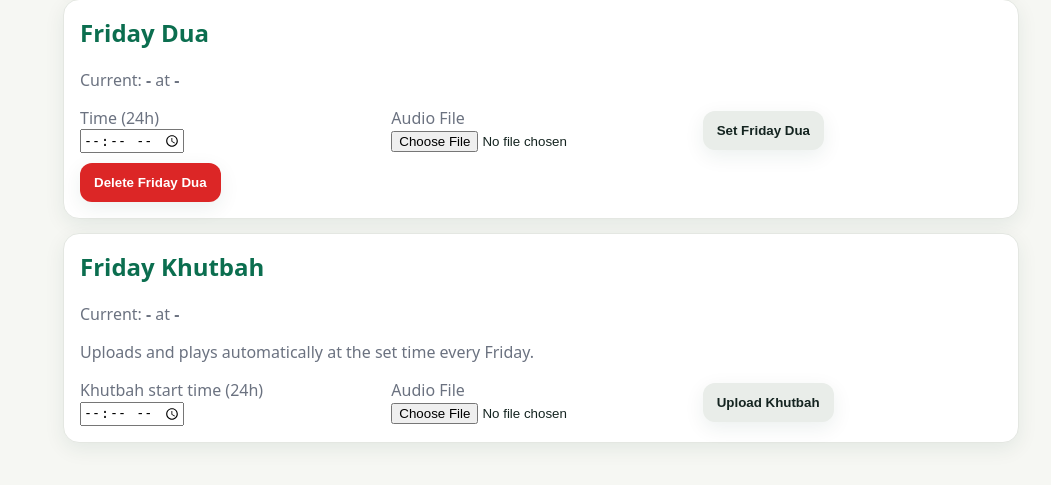
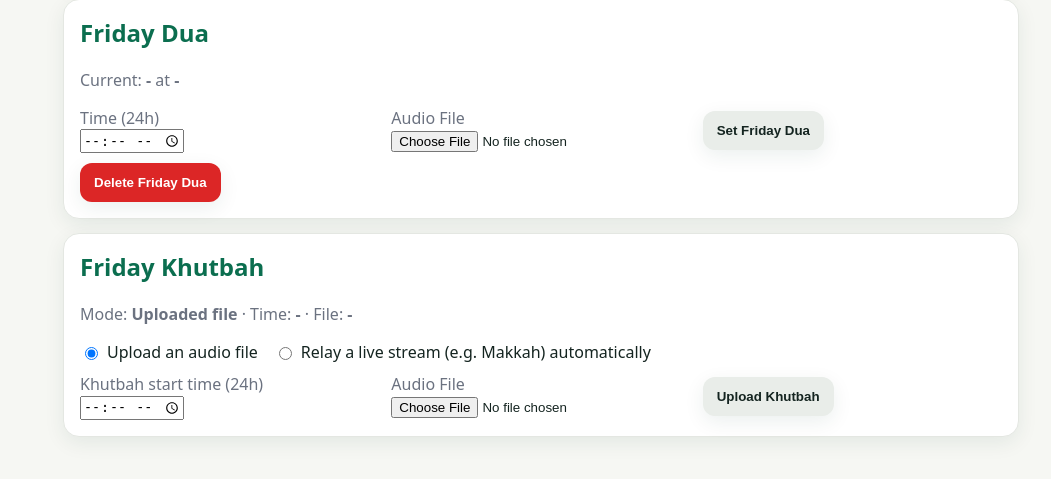
Before and after one commit to sharjeelkiyani/smart-azan, a Flask app: page /azan in a window 1280 px wide. Shown: the part 1493-1978 px from the top of the page, without its empty margins (229-1280 px from the left). After the commit the page ends 1952 px from the top, so only its background shows below. Run offline with Flask 3, Linux system fonts and the light colour scheme.

Commit message:
Add live relay option for Friday khutbah (e.g. Makkah live stream)
At khutbah_time on Fridays, instead of only playing an uploaded audio
file, you can now choose to relay one of your existing live streams
(Quran & Live page) in real time - no downloading or storing any
recording, just tuning into the live broadcast for the scheduled window.
Auto-stops after a configurable duration (default 45 min) via a new
scheduler check each tick.

Adds a mode selector on Azan Settings' Friday Khutbah section (Upload
file / Relay live stream), reusing the existing live-track picker and
quran_player's play/stop, so this shares all the same device-resolution
and reliability work already done for scheduled azan/dua playback.

Co-Authored-By: Claude Sonnet 5 <noreply@anthropic.com>

```diff
--- a/app.py
+++ b/app.py
@@ -18,6 +18,7 @@ import routes_dashboard
 import audio_player
 import history_log
 import islamic_utils
+import quran_player
 
 # ----------------- constants -----------------
 AUDIO_FOLDER = "audio"
@@ -49,7 +50,10 @@ def load_config():
                 "Isha": "default_azan.mp3",
             },
             "duas": [],
-            "friday_dua": {"file": "", "time": "", "khutbah_time": "", "khutbah_file": ""},
+            "friday_dua": {
+                "file": "", "time": "", "khutbah_time": "", "khutbah_file": "",
+                "khutbah_mode": "file", "khutbah_relay_track_id": "", "khutbah_relay_minutes": 45,
+            },
             "iqama_audio": "iqama.mp3",
             "output_device": "auto",
             "audio_output_mode": "auto",
@@ -85,6 +89,9 @@ def load_config():
     cfg.setdefault("friday_dua", {"file": "", "time": ""})
     cfg["friday_dua"].setdefault("khutbah_time", "")
     cfg["friday_dua"].setdefault("khutbah_file", "")
+    cfg["friday_dua"].setdefault("khutbah_mode", "file")
+    cfg["friday_dua"].setdefault("khutbah_relay_track_id", "")
+    cfg["friday_dua"].setdefault("khutbah_relay_minutes", 45)
     cfg.setdefault("output_device", "auto")
     cfg.setdefault("audio_output_mode", cfg.get("output_device", "auto"))
     cfg.setdefault("alsa_device", "")
@@ -256,13 +263,22 @@ def play_audio(filename, event_type="manual", label=None):
     return ok
 
 
+_khutbah_relay_stop_at = None
+
+
 # ----------------- scheduler thread -----------------
 def scheduler():
+    global _khutbah_relay_stop_at
     print("[Scheduler] Running…")
     played_events = set()
     last_min = -1
     while True:
         now = datetime.now()
+
+        if _khutbah_relay_stop_at and now >= _khutbah_relay_stop_at:
+            print("[Scheduler] Stopping Friday khutbah live relay (duration elapsed)")
+            quran_player.stop(audio_folder=AUDIO_FOLDER)
+            _khutbah_relay_stop_at = None
         if now.minute != last_min:
             played_events.clear()
             last_min = now.minute
@@ -359,14 +375,34 @@ def scheduler():
                     play_audio(ffile, "friday_dua", "Friday dua")
                     played_events.add(eid)
 
-            kfile = (friday_dua.get("khutbah_file") or "").strip()
             ktime = (friday_dua.get("khutbah_time") or "").strip()
-            if kfile and ktime == now.strftime("%H:%M"):
-                keid = f"khutbah_{current_minute_str}"
-                if keid not in played_events:
-                    print(f"[Scheduler] Playing Friday khutbah {kfile}")
-                    play_audio(kfile, "khutbah", "Friday khutbah")
-                    played_events.add(keid)
+            kmode = (friday_dua.get("khutbah_mode") or "file").strip()
+
+            if kmode == "live_relay":
+                track_id = (friday_dua.get("khutbah_relay_track_id") or "").strip()
+                if track_id and ktime == now.strftime("%H:%M"):
+                    keid = f"khutbah_relay_{current_minute_str}"
+                    if keid not in played_events:
+                        try:
+                            relay_minutes = int(friday_dua.get("khutbah_relay_minutes") or 45)
+                        except (TypeError, ValueError):
+                            relay_minutes = 45
+                        print(f"[Scheduler] Starting Friday khutbah live relay (track {track_id}, {relay_minutes} min)")
+                        ok, err = quran_player.play_track(current_cfg, track_id, audio_folder=AUDIO_FOLDER)
+                        history_log.log_event("khutbah", "Friday khutbah (live relay)", track_id, ok)
+                        if ok:
+                            _khutbah_relay_stop_at = now + timedelta(minutes=relay_minutes)
+                        else:
+                            print(f"[Scheduler] khutbah live relay failed to start: {err}")
+                        played_events.add(keid)
+            else:
+                kfile = (friday_dua.get("khutbah_file") or "").strip()
+                if kfile and ktime == now.strftime("%H:%M"):
+                    keid = f"khutbah_{current_minute_str}"
+                    if keid not in played_events:
+                        print(f"[Scheduler] Playing Friday khutbah {kfile}")
+                        play_audio(kfile, "khutbah", "Friday khutbah")
+                        played_events.add(keid)
 
         time.sleep(10)
 
--- a/routes_azan.py
+++ b/routes_azan.py
@@ -15,6 +15,7 @@ import wifi
 import bluetooth
 import audio_player
 import history_log
+import quran_player
 
 bp = Blueprint("azan", __name__)
 
@@ -174,12 +175,15 @@ def azan_page():
         except Exception as e:
             print(f"[Azan] timetable read error: {e}")
 
+    live_tracks = [t for t in quran_player.list_tracks() if t.get("type") == "live"]
+
     return render_template(
         "azan.html",
         cfg=current_cfg,
         timetable_today=timetable_today,
         current_date=today,
-        now=datetime.now()
+        now=datetime.now(),
+        live_tracks=live_tracks,
     )
 
 
@@ -477,6 +481,21 @@ def settings():
                 fd["time"] = (request.form.get("friday_dua_time") or fd.get("time") or "").strip()
                 cfg["friday_dua"] = fd
 
+            elif form_id == "khutbah_relay":
+                fd = cfg.get("friday_dua") or {}
+                mode = request.form.get("khutbah_mode")
+                if mode in ("file", "live_relay"):
+                    fd["khutbah_mode"] = mode
+                t = (request.form.get("khutbah_time") or "").strip()
+                if t:
+                    fd["khutbah_time"] = t
+                fd["khutbah_relay_track_id"] = (request.form.get("khutbah_relay_track_id") or "").strip()
+                try:
+                    fd["khutbah_relay_minutes"] = max(1, int(request.form.get("khutbah_relay_minutes", 45)))
+                except (TypeError, ValueError):
+                    fd["khutbah_relay_minutes"] = 45
+                cfg["friday_dua"] = fd
+
             elif form_id == "wifi":  # <-- add this form in settings.html
                 ssid = (request.form.get("preferred_wifi_ssid") or "").strip()
                 pwd = (request.form.get("preferred_wifi_password") or "").strip()
--- a/templates/azan.html
+++ b/templates/azan.html
@@ -246,15 +246,38 @@
   <section class="card">
     <h2>Friday Khutbah</h2>
     <p class="muted">
-      Current: <strong>{{ fd.get('khutbah_file') or '-' }}</strong>
-      at <strong>{{ fd.get('khutbah_time') or '-' }}</strong>
+      Mode: <strong>{{ 'Live relay' if fd.get('khutbah_mode') == 'live_relay' else 'Uploaded file' }}</strong> ·
+      Time: <strong>{{ fd.get('khutbah_time') or '-' }}</strong>
+      {% if fd.get('khutbah_mode') == 'live_relay' %}
+        · Track: <strong>{{ fd.get('khutbah_relay_track_id') or '-' }}</strong>
+        · Duration: <strong>{{ fd.get('khutbah_relay_minutes', 45) }} min</strong>
+      {% else %}
+        · File: <strong>{{ fd.get('khutbah_file') or '-' }}</strong>
+      {% endif %}
     </p>
-    <p class="muted">Uploads and plays automatically at the set time every Friday.</p>
 
-    <form method="post" action="{{ url_for('azan.upload_khutbah_audio') }}" enctype="multipart/form-data" class="grid2 gap">
+    <div class="row" style="gap:16px;margin-bottom:10px">
+      <label class="row" style="gap:6px">
+        <input type="radio" name="khutbah_mode_display" value="file"
+               onchange="toggleKhutbahMode('file')"
+               {{ 'checked' if fd.get('khutbah_mode', 'file') == 'file' }}>
+        Upload an audio file
+      </label>
+      <label class="row" style="gap:6px">
+        <input type="radio" name="khutbah_mode_display" value="live_relay"
+               onchange="toggleKhutbahMode('live_relay')"
+               {{ 'checked' if fd.get('khutbah_mode') == 'live_relay' }}>
+        Relay a live stream (e.g. Makkah) automatically
+      </label>
+    </div>
+
+    <!-- File mode -->
+    <form id="khutbah-file-form" method="post" action="{{ url_for('azan.upload_khutbah_audio') }}"
+          enctype="multipart/form-data" class="grid2 gap"
+          {{ 'style=display:none' if fd.get('khutbah_mode') == 'live_relay' else '' }}>
       <label>
         <div class="muted">Khutbah start time (24h)</div>
-        <input type="time" name="khutbah_time" required>
+        <input type="time" name="khutbah_time" value="{{ fd.get('khutbah_time', '') }}" required>
       </label>
       <label>
         <div class="muted">Audio File</div>
@@ -263,6 +286,39 @@
       <div class="row">
         <button class="btn" type="submit">Upload Khutbah</button>
       </div>
+    </form>
+
+    <!-- Live relay mode -->
+    <form id="khutbah-relay-form" method="post" action="{{ url_for('azan.settings') }}" class="grid2 gap"
+          {{ '' if fd.get('khutbah_mode') == 'live_relay' else 'style=display:none' }}>
+      <input type="hidden" name="form_id" value="khutbah_relay">
+      <input type="hidden" name="khutbah_mode" value="live_relay">
+      <label>
+        <div class="muted">Khutbah start time (24h)</div>
+        <input type="time" name="khutbah_time" value="{{ fd.get('khutbah_time', '') }}" required>
+      </label>
+      <label>
+        <div class="muted">Live stream to relay</div>
+        <select name="khutbah_relay_track_id" required>
+          <option value="">Choose a live stream…</option>
+          {% for t in live_tracks %}
+            <option value="{{ t.id }}" {{ 'selected' if fd.get('khutbah_relay_track_id') == t.id }}>{{ t.title }}</option>
+          {% endfor %}
+        </select>
+      </label>
+      <label>
+        <div class="muted">Relay duration (minutes)</div>
+        <input type="number" name="khutbah_relay_minutes" min="1" max="120"
+               value="{{ fd.get('khutbah_relay_minutes', 45) }}">
+      </label>
+      <div class="row">
+        <button class="btn" type="submit">Save Live Relay Settings</button>
+      </div>
+      {% if not live_tracks %}
+        <p class="muted" style="grid-column:1 / -1">
+          No live streams added yet - add one on the <a href="{{ url_for('quran.quran_page') }}">Quran &amp; Live</a> page first.
+        </p>
+      {% endif %}
     </form>
   </section>
 
@@ -288,5 +344,10 @@
     const row = document.getElementById('edit-row-' + idx);
     if(row){ row.style.display = (row.style.display === 'none' || row.style.display === '') ? 'table-row' : 'none'; }
   }
+
+  function toggleKhutbahMode(mode) {
+    document.getElementById('khutbah-file-form').style.display = (mode === 'file') ? '' : 'none';
+    document.getElementById('khutbah-relay-form').style.display = (mode === 'live_relay') ? '' : 'none';
+  }
 </script>
 {% endblock %}
```
